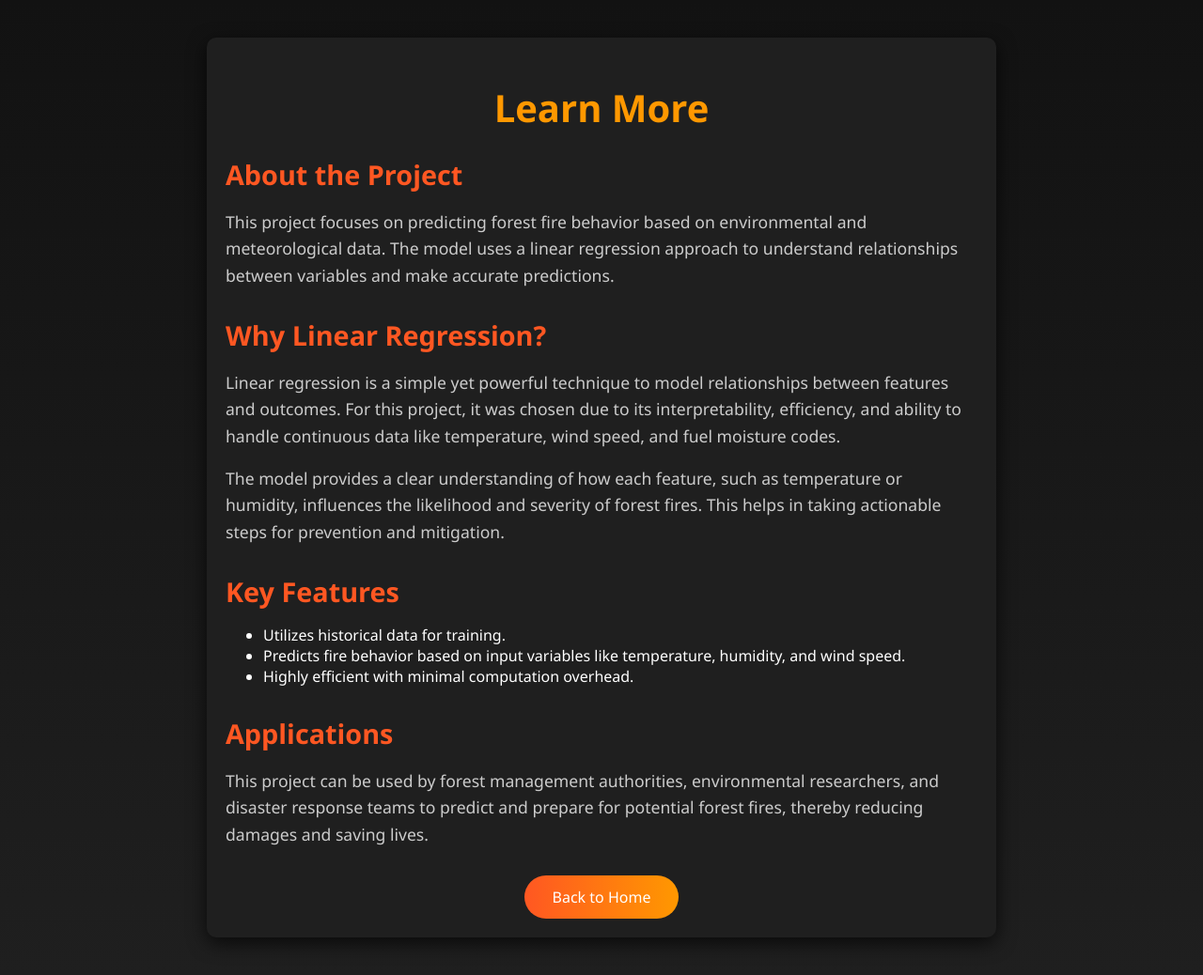
After one commit to Pavan-kumar-60/firePrediction, a Flask app: page /about in a window 1280 px wide. The commit adds this page. Shown: the whole page at 94% size. Run offline with Flask 3, Linux system fonts and the light colour scheme; parts of the project's set-up code (start-up, migrations or seed data) failed here and were passed over.

Commit message:
first commit

```diff
--- a/app.py
+++ b/app.py
@@ -36,6 +36,11 @@ def predict():
         prediction = reg_model.predict(new_scaled)
         return render_template('result.html', predictions=round(prediction[0],2))
 
+@app.route('/about')
+def about():
+    return render_template('about.html')
+
+
 @app.route('/contact')
 def contact():
     return render_template('contact.html')
--- /dev/null
+++ b/templates/about.html
@@ -0,0 +1,100 @@
+<!DOCTYPE html>
+<html lang="en">
+  <head>
+    <meta charset="UTF-8" />
+    <meta name="viewport" content="width=device-width, initial-scale=1.0" />
+    <title>Learn More - Forest Fire Prediction</title>
+    <style>
+      body {
+        font-family: "Segoe UI", Tahoma, Geneva, Verdana, sans-serif;
+        margin: 0;
+        padding: 0;
+        background: linear-gradient(to bottom, #121212, #1f1f1f);
+        color: #ffffff;
+      }
+      main {
+        max-width: 800px;
+        margin: 40px auto;
+        padding: 20px;
+        background: #1f1f1f;
+        border-radius: 10px;
+        box-shadow: 0 6px 20px rgba(0, 0, 0, 0.7);
+        text-align: center;
+      }
+      h1 {
+        font-size: 2.5em;
+        margin-bottom: 20px;
+        color: #ff9800;
+      }
+      section {
+        margin-bottom: 30px;
+        text-align: left;
+      }
+      section h2 {
+        font-size: 1.8em;
+        margin-bottom: 10px;
+        color: #ff5722;
+      }
+      section p {
+        line-height: 1.6;
+        font-size: 1.1em;
+        color: #cccccc;
+      }
+      .back-home {
+        text-align: center;
+        margin-top: 30px;
+      }
+      .back-home a {
+        text-decoration: none;
+        color: white;
+        background: linear-gradient(90deg, #ff5722, #ff9800);
+        padding: 12px 30px;
+        border-radius: 25px;
+        font-size: 1em;
+        display: inline-block;
+        transition: background 0.3s ease, transform 0.2s ease;
+      }
+      .back-home a:hover {
+        background: linear-gradient(90deg, #ff9800, #ff5722);
+        transform: translateY(-3px);
+      }
+    </style>
+  </head>
+  <body>
+    <main>
+      <h1>Learn More</h1>
+      <section>
+        <h2>About the Project</h2>
+        <p>
+          This project focuses on predicting forest fire behavior based on environmental and meteorological data. The model uses a linear regression approach to understand relationships between variables and make accurate predictions.
+        </p>
+      </section>
+      <section>
+        <h2>Why Linear Regression?</h2>
+        <p>
+          Linear regression is a simple yet powerful technique to model relationships between features and outcomes. For this project, it was chosen due to its interpretability, efficiency, and ability to handle continuous data like temperature, wind speed, and fuel moisture codes.
+        </p>
+        <p>
+          The model provides a clear understanding of how each feature, such as temperature or humidity, influences the likelihood and severity of forest fires. This helps in taking actionable steps for prevention and mitigation.
+        </p>
+      </section>
+      <section>
+        <h2>Key Features</h2>
+        <ul>
+          <li>Utilizes historical data for training.</li>
+          <li>Predicts fire behavior based on input variables like temperature, humidity, and wind speed.</li>
+          <li>Highly efficient with minimal computation overhead.</li>
+        </ul>
+      </section>
+      <section>
+        <h2>Applications</h2>
+        <p>
+          This project can be used by forest management authorities, environmental researchers, and disaster response teams to predict and prepare for potential forest fires, thereby reducing damages and saving lives.
+        </p>
+      </section>
+      <div class="back-home">
+        <a href="/">Back to Home</a>
+      </div>
+    </main>
+  </body>
+</html>
--- a/templates/index.html
+++ b/templates/index.html
@@ -88,13 +88,13 @@
       <section>
         <h2>About the Model</h2>
         <p>
-          This model showcases our forest fires prediction system, designed to
+          This model showcases forest fire prediction system, designed to
           provide accurate predictions.
         </p>
       </section>
       <section class="actions">
         <a href="/model">Try the Model</a>
-        <a href="#">Learn More</a>
+        <a href="/about">Learn More</a>
         <a href="/contact">Contact Me</a>
       </section>
     </main>
--- a/templates/result.html
+++ b/templates/result.html
@@ -61,7 +61,7 @@
 <body>
   <div class="container">
     <h1>Prediction Result</h1>
-    <p>Your model has successfully generated the prediction:</p>
+    <p>The model has successfully generated the prediction:</p>
     <div class="result" id="prediction-value">{{predictions}}</div>
     <div class="actions">
       <a href="/">Back to Home</a>
```
